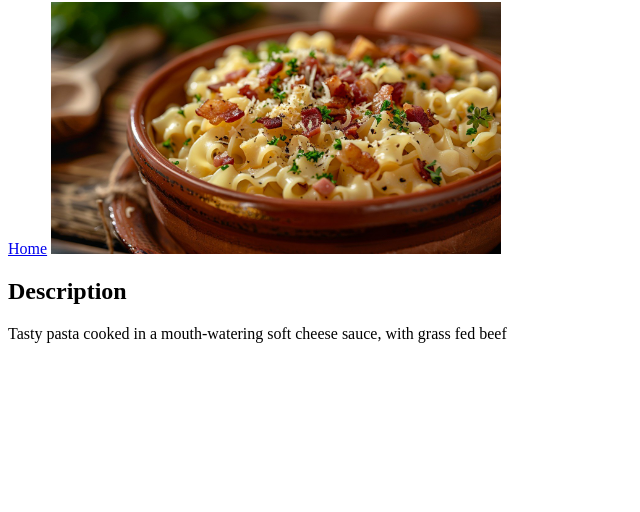
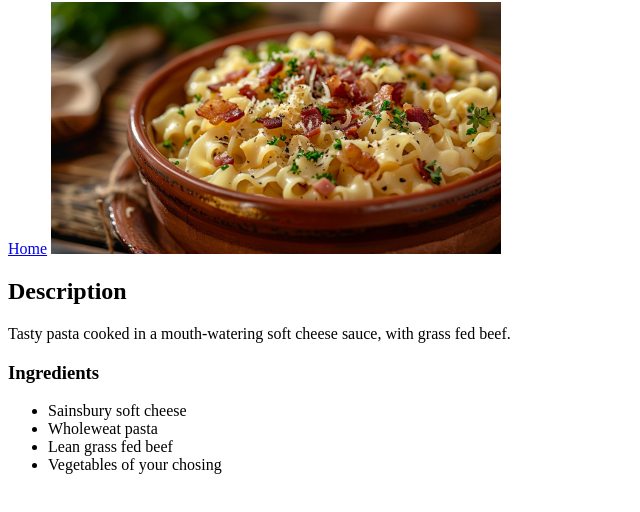
Before and after one commit to Peachboy97/Odin-recipes, a plain HTML site: page recipes/cheese_pasta.html in a window 1280 px wide. Shown: the part 78-590 px from the top of the page, without its empty margins (0-640 px from the left). Drawn offline with Linux system fonts and the light colour scheme.

Commit message:
Add an ingredients section
Added an ingredients header with unorder list elements

```diff
--- a/recipes/cheese_pasta.html
+++ b/recipes/cheese_pasta.html
@@ -8,7 +8,15 @@
         <h1>Soft Cheese Pasta</h1>
         <a href="../index.html" rel="noopener" rel="noreferrer">Home</a>
        <img src="../images/cheesy-pasta-delight-stockcake.jpg" width="450">
+
         <h2>Description</h2>
-        <p>Tasty pasta cooked in a mouth-watering soft cheese sauce, with grass fed beef</p>
+        <p>Tasty pasta cooked in a mouth-watering soft cheese sauce, with grass fed beef.</p>
+        <h3>Ingredients</h3>
+        <ul>
+            <li>Sainsbury soft cheese</li>
+            <li>Wholeweat pasta</li>
+            <li>Lean grass fed beef</li>
+            <li>Vegetables of your chosing</li>
+        </ul>
     </body>
 </html>
```
